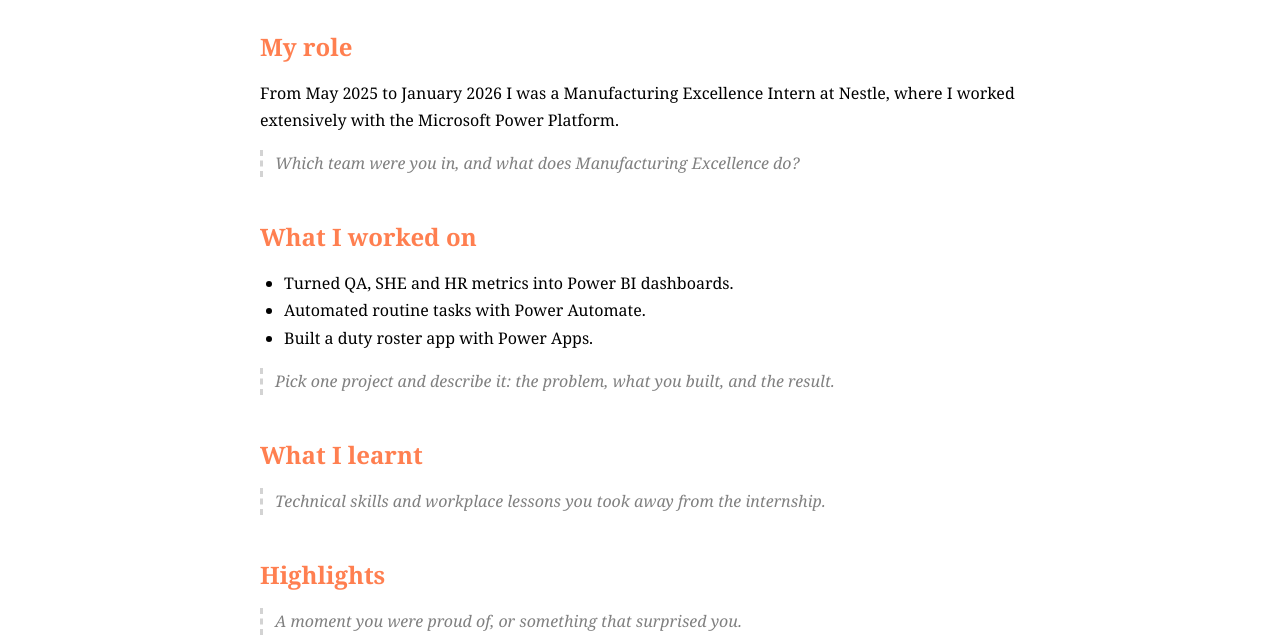
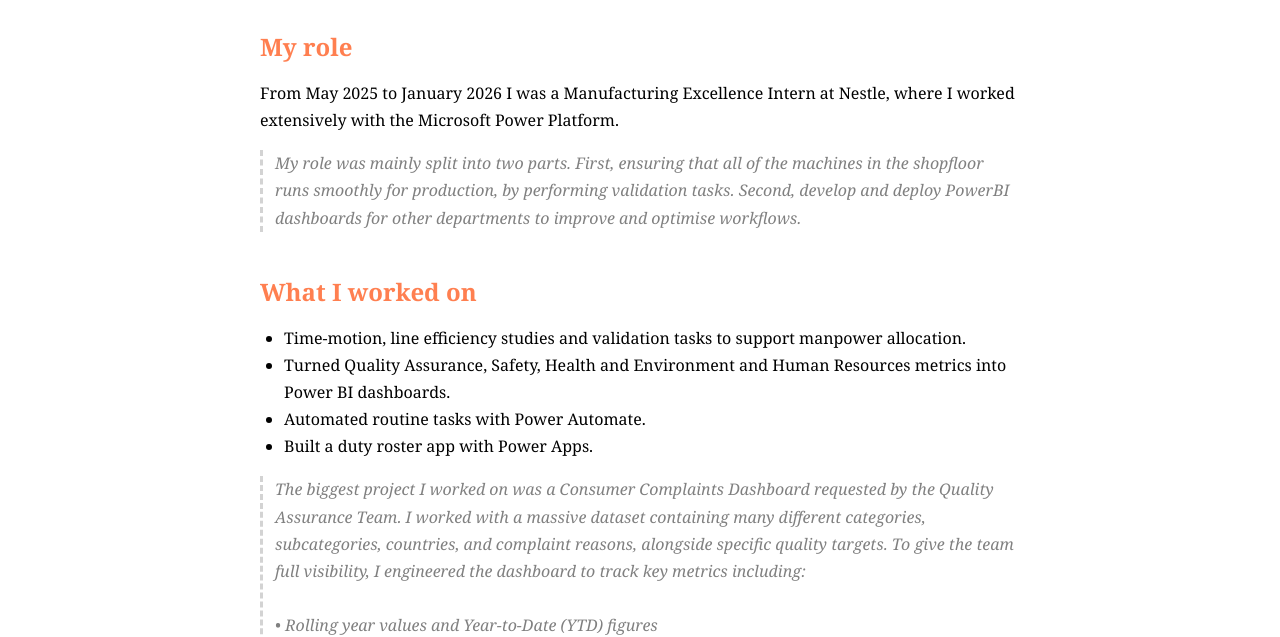
Before and after one commit to kathleen879/Kathleen-Pang-Portfolio, a plain HTML site: page work-nestle.html in a window 1280 px wide. Shown: the part 315-952 px from the top of the page. Drawn offline with Linux system fonts and the light colour scheme.

Commit message:
Update Nestle Information

```diff
--- a/work-nestle.html
+++ b/work-nestle.html
@@ -41,27 +41,42 @@
                 From May 2025 to January 2026 I was a Manufacturing Excellence Intern at Nestle,
                 where I worked extensively with the Microsoft Power Platform.
             </p>
-            <p class="placeholder">Which team were you in, and what does Manufacturing Excellence do?</p>
+            <p class="placeholder">My role was mainly split into two parts.  First, ensuring that all of the machines
+                in the shopfloor runs smoothly for production, by performing validation tasks. Second, develop and deploy
+                PowerBI dashboards for other departments to improve and optimise workflows.
+            </p>
         </section>
 
         <section>
             <h2>What I worked on</h2>
             <ul>
-                <li>Turned QA, SHE and HR metrics into Power BI dashboards.</li>
+                <li>Time-motion, line efficiency studies and validation tasks to support manpower allocation.</li>
+                <li>Turned Quality Assurance, Safety, Health and Environment and Human Resources metrics into Power BI dashboards.</li>
                 <li>Automated routine tasks with Power Automate.</li>
                 <li>Built a duty roster app with Power Apps.</li>
             </ul>
-            <p class="placeholder">Pick one project and describe it: the problem, what you built, and the result.</p>
+            <p class="placeholder">The biggest project I worked on was a Consumer Complaints Dashboard requested by the
+                Quality Assurance Team. I worked with a massive dataset containing many different categories, subcategories, countries, and complaint reasons, alongside specific quality targets. To give the team full visibility, I engineered the dashboard to track key metrics including:
+<br><br>• Rolling year values and Year-to-Date (YTD) figures
+<br>• Month-over-Month comparisons (this month vs. last month)
+<br>• Year-over-Year comparisons (this month vs. the same month last year)
+<br><br>Coming into the internship with zero prior experience in Power BI, this was a steep challenge, especially since the role was mostly self-guided. I took the initiative to teach myself, relying heavily on Google, YouTube tutorials, and the company’s in-house LLM to troubleshoot issues and master complex data manipulation in Power Query.
+Ultimately, the dashboard replaced their slow, manual Excel calculations, saving the team a massive amount of time. Today, it serves as a core tool that they actively use to drive their weekly meetings. It is really rewarding to see my efforts being utilized and adding tangible value to the company. While my role focused on the technical execution rather than the strategic decision-making, I am eager to bridge that gap and be more involved in the business and decision-making processes in my future internships and roles.
+            </p>
         </section>
 
         <section>
             <h2>What I learnt</h2>
-            <p class="placeholder">Technical skills and workplace lessons you took away from the internship.</p>
+            <p class="placeholder">The most valuable technical skill I took away from this internship is effectively using
+                the Microsoft Power Platform. My experience with PowerBI, PowerApps and PowerAutomate during this internship has
+                made me a lot more familiar with its usage. Apart from that, I learnt the importance of good communication, especially
+                when relaying information from a technical perspective to stakeholders who come from non-technical backgrounds
+            </p>
         </section>
 
         <section>
             <h2>Highlights</h2>
-            <p class="placeholder">A moment you were proud of, or something that surprised you.</p>
+            <p class="placeholder">I made a lot of friends during this internship of whom I am still close to now. It's amazing.</p>
         </section>
     </main>
 </body>
```
